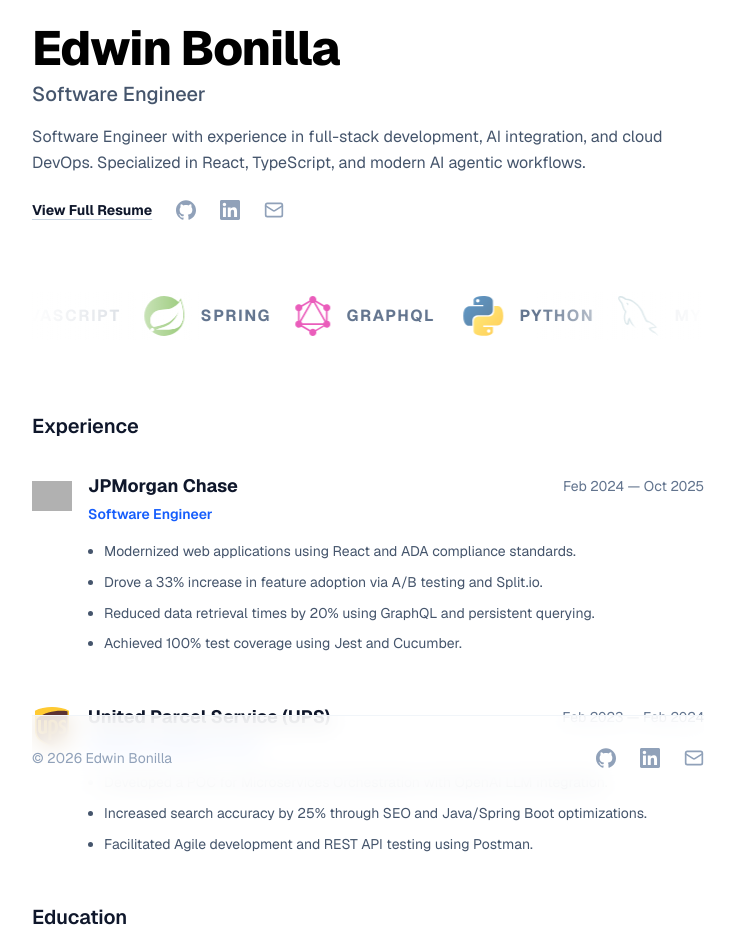
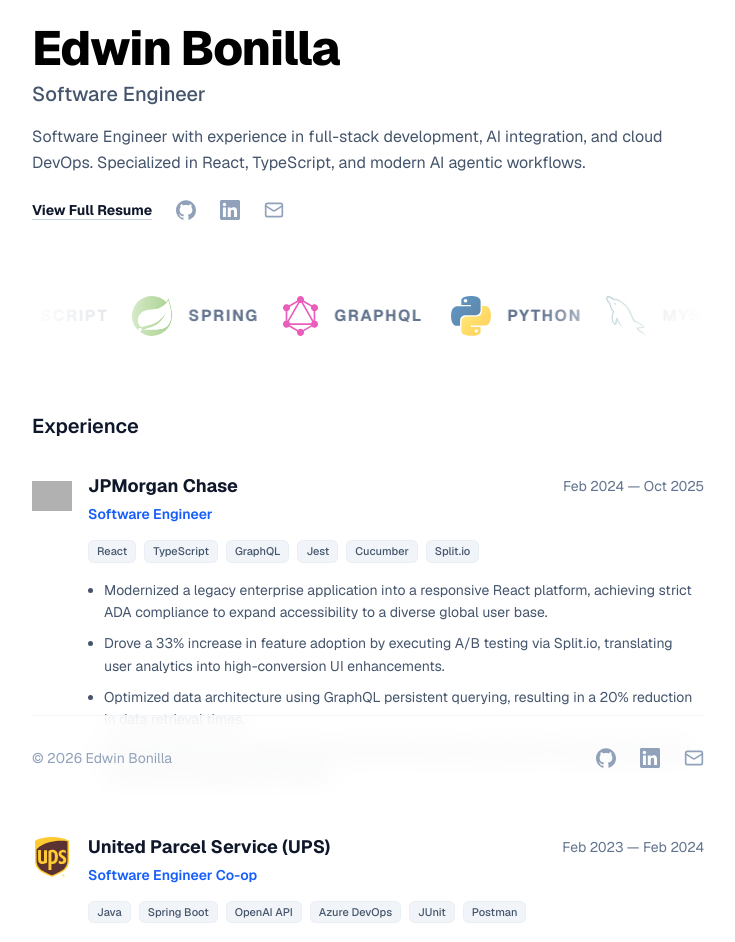
Before and after one commit to ebonillaDev/edwin-portfolio, a Next.js app: page / in a window 1280 px wide. Shown: the top 942 px of the page, without its empty margins (272-1007 px from the left). Built offline with nearby package versions, Linux system fonts and the light colour scheme; grey boxes are pictures that could not be loaded.

Commit message:
feat: added skill cells to experiences and refined the points listed

```diff
--- a/src/components/Experience.tsx
+++ b/src/components/Experience.tsx
@@ -1,4 +1,5 @@
-// src/components/Experience.tsx
+"use client";
+
 import { DATA } from "@/data/resume";
 
 export default function Experience() {
@@ -27,7 +28,7 @@
                     <img
                       src={`/icons/${job.logo}.svg`}
                       alt=""
-                      className="w-6 h-8 flex-shrink-0 md:hidden opacity-80"
+                      className="w-6 h-6 flex-shrink-0 md:hidden opacity-80"
                     />
                   )}
                   <h3 className="text-lg font-bold text-slate-900">
@@ -43,6 +44,18 @@
                 {job.role}
               </p>
 
+              {/* Technology Tags */}
+              <div className="flex flex-wrap gap-2 mb-4">
+                {job.technologies.map((tech) => (
+                  <span
+                    key={tech}
+                    className="px-2 py-0.5 bg-slate-100 text-slate-600 text-[11px] font-medium rounded-md border border-slate-200/50"
+                  >
+                    {tech}
+                  </span>
+                ))}
+              </div>
+
               <ul className="text-sm text-slate-600 space-y-2 list-disc list-outside pl-4">
                 {job.points.map((point, index) => (
                   <li key={index} className="leading-relaxed">
--- a/src/data/resume.ts
+++ b/src/data/resume.ts
@@ -45,11 +45,12 @@
       company: "JPMorgan Chase",
       role: "Software Engineer",
       period: "Feb 2024 — Oct 2025",
+      technologies: ["React", "TypeScript", "GraphQL", "Jest", "Cucumber", "Split.io"],
       points: [
-        "Modernized web applications using React and ADA compliance standards.",
-        "Drove a 33% increase in feature adoption via A/B testing and Split.io.",
-        "Reduced data retrieval times by 20% using GraphQL and persistent querying.",
-        "Achieved 100% test coverage using Jest and Cucumber."
+        "Modernized a legacy enterprise application into a responsive React platform, achieving strict ADA compliance to expand accessibility to a diverse global user base.",
+        "Drove a 33% increase in feature adoption by executing A/B testing via Split.io, translating user analytics into high-conversion UI enhancements.",
+        "Optimized data architecture using GraphQL persistent querying, resulting in a 20% reduction in data retrieval times.",
+        "Achieved 100% test coverage using Jest and Cucumber, significantly increasing deployment confidence and application stability."
       ],
       logo: "chase"
     },
@@ -57,10 +58,12 @@
       company: "United Parcel Service (UPS)",
       role: "Software Engineer Co-op",
       period: "Feb 2023 — Feb 2024",
+      technologies: ["Java", "Spring Boot", "OpenAI API", "Azure DevOps", "JUnit", "Postman"],
       points: [
-        "Developed a POC for Microservices Orchestration with OpenAI LLM integration.",
-        "Increased search accuracy by 25% through SEO and Java/Spring Boot optimizations.",
-        "Facilitated Agile development and REST API testing using Postman."
+        "Architected a Microservices Orchestration POC integrating OpenAI LLMs to automate complex service workflows and enhance system intelligence.",
+        "Engineered a Java/Spring Boot integration that increased search accuracy by 25% and slashed 'zero-result' queries by 20% through strategic backend optimization.",
+        "Facilitated Agile development and CI/CD pipelines within an Azure DevOps environment to deliver high-quality software solutions.",
+        "Spearheaded comprehensive REST API testing and debugging using Postman to ensure robust quality assurance."
       ],
       logo: "ups"
     }
```
